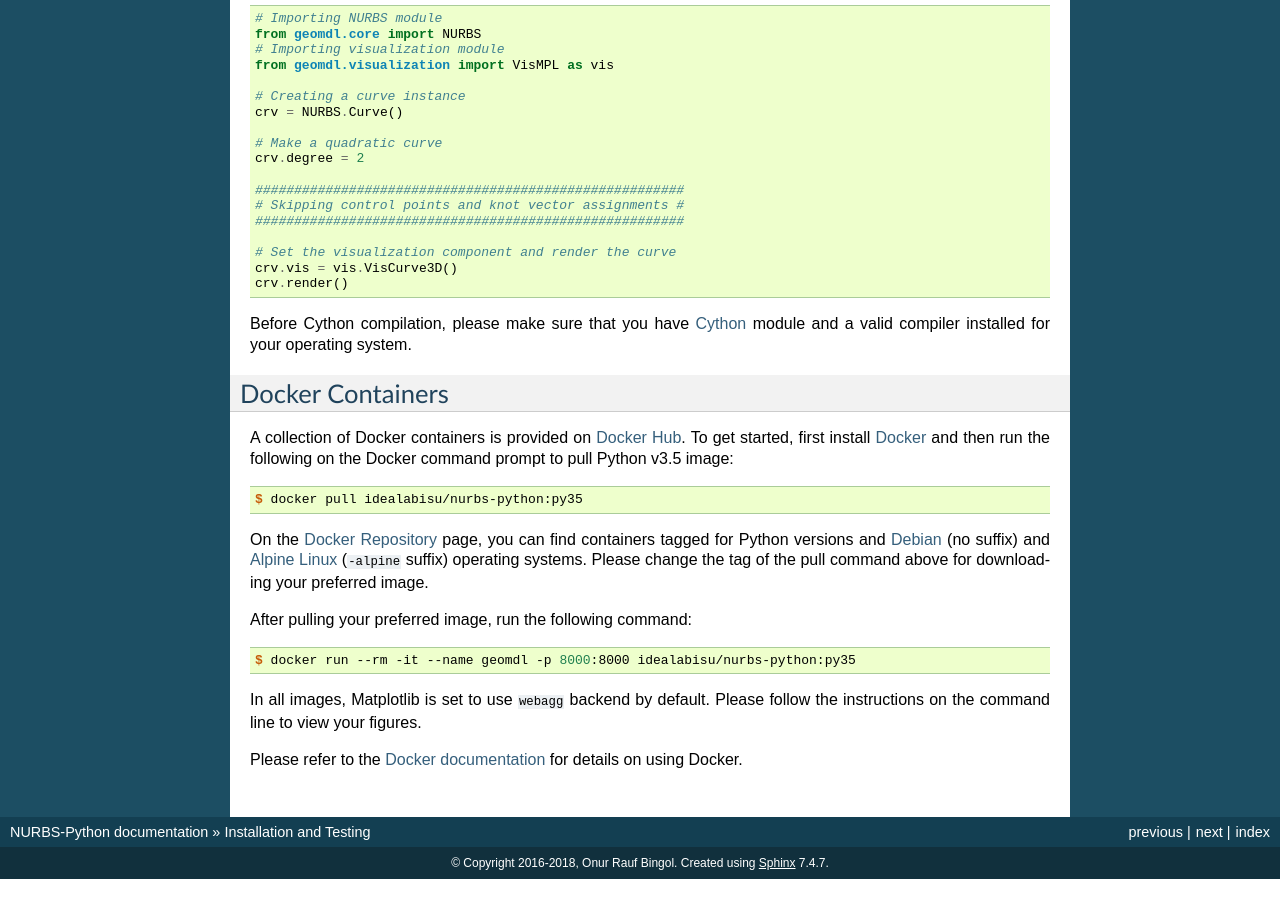
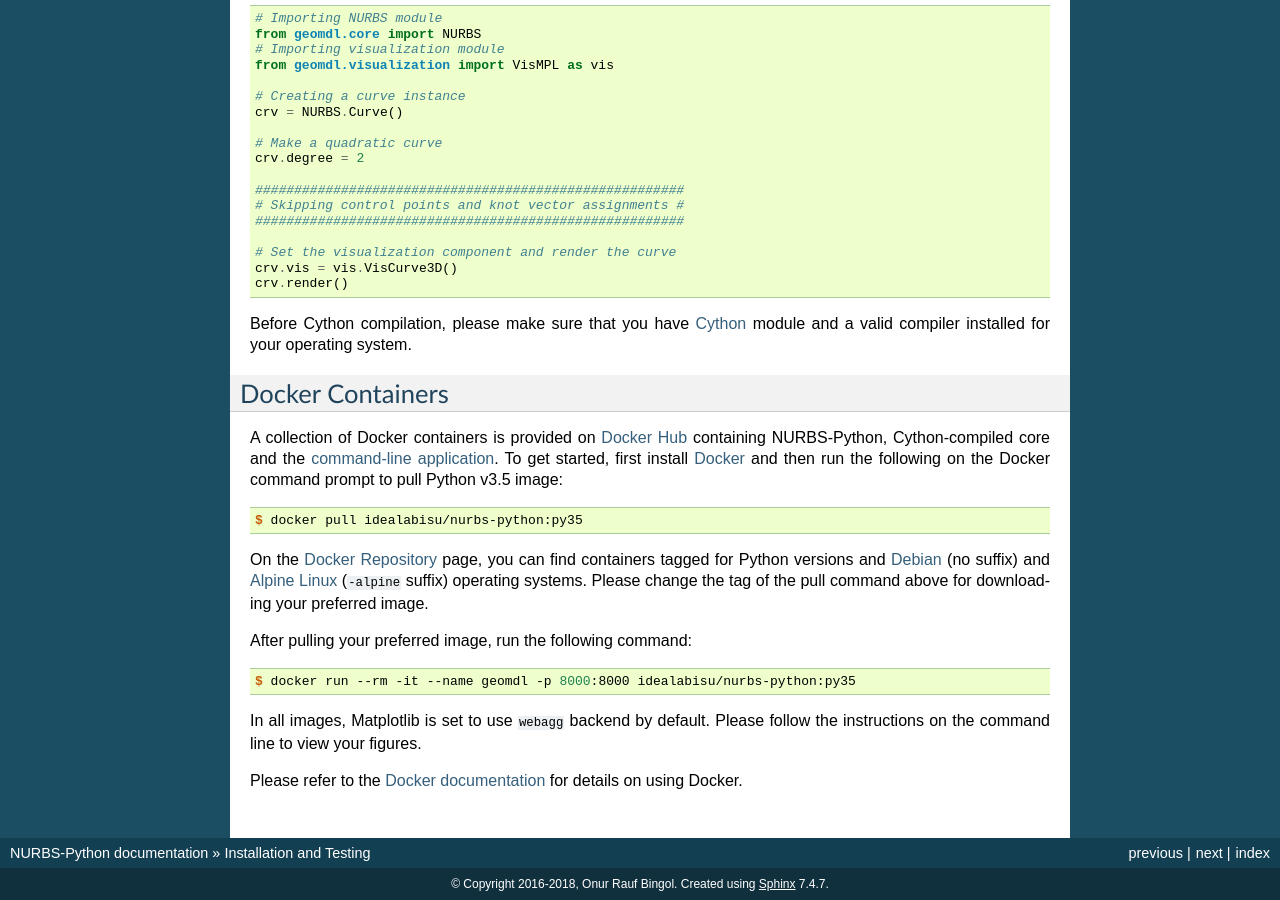
Before and after one commit to orbingol/NURBS-Python, a Sphinx documentation site: the page built from docs/install.rst, in a window 1280 px wide and 900 px high, scrolled down 2372 px. Built offline with Sphinx 7.4.7, drawn with Linux system fonts in a browser that asks for light colours; formulas are drawn with MathJax 3; before the commit the page ends 3251 px from its top, so only the background shows below that.

Commit message:
Update Docker containers intro paragraph

```diff
--- a/docs/install.rst
+++ b/docs/install.rst
@@ -168,7 +168,8 @@ installed for your operating system.
 Docker Containers
 =================
 
-A collection of Docker containers is provided on `Docker Hub <https://hub.docker.com/r/idealabisu/nurbs-python/>`_.
+A collection of Docker containers is provided on `Docker Hub <https://hub.docker.com/r/idealabisu/nurbs-python/>`_
+containing NURBS-Python, Cython-compiled core and the `command-line application <https://geomdl-cli.readthedocs.io>`_.
 To get started, first install `Docker <https://www.docker.com/>`_ and then run the following on the Docker command
 prompt to pull Python v3.5 image:
 
```
